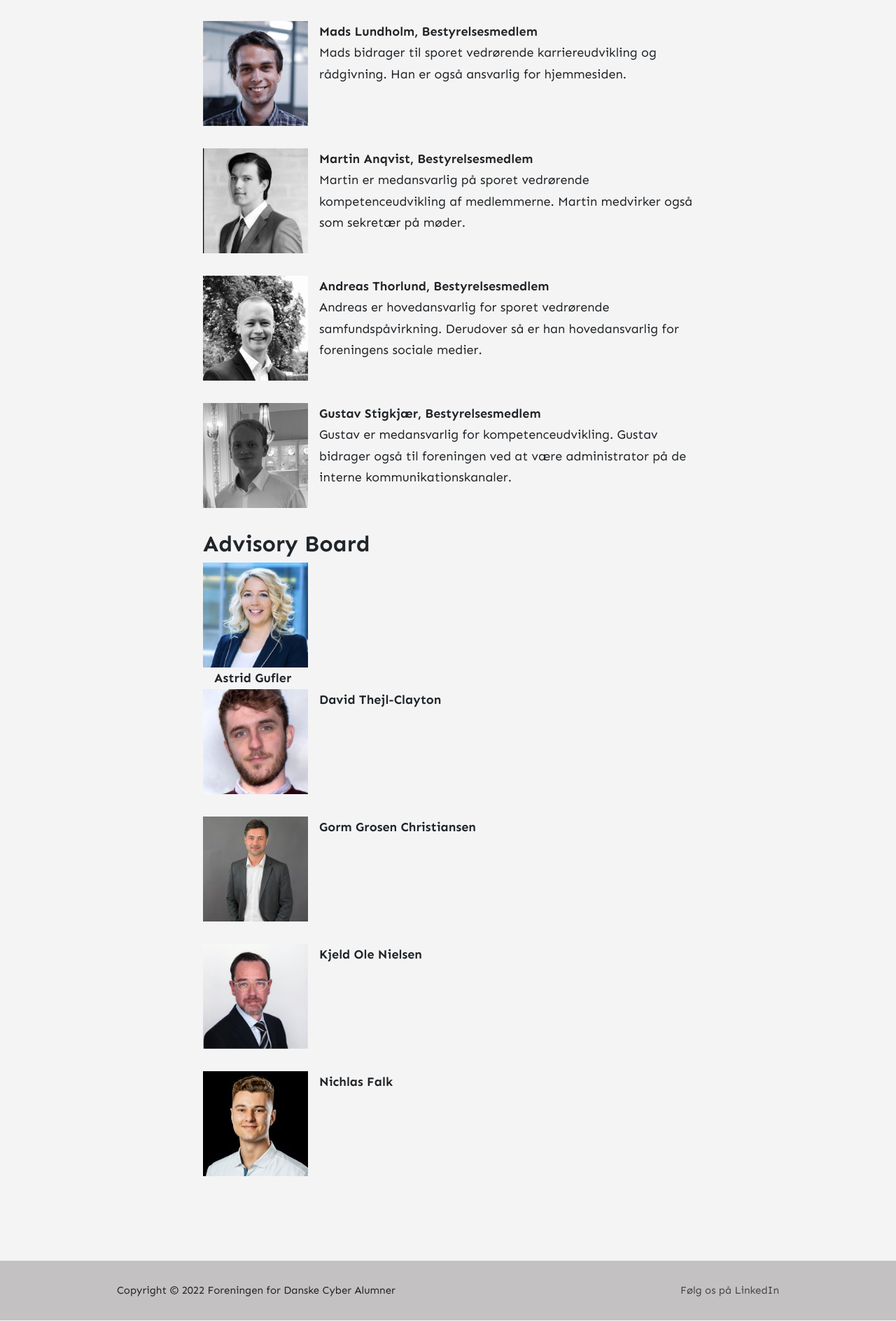
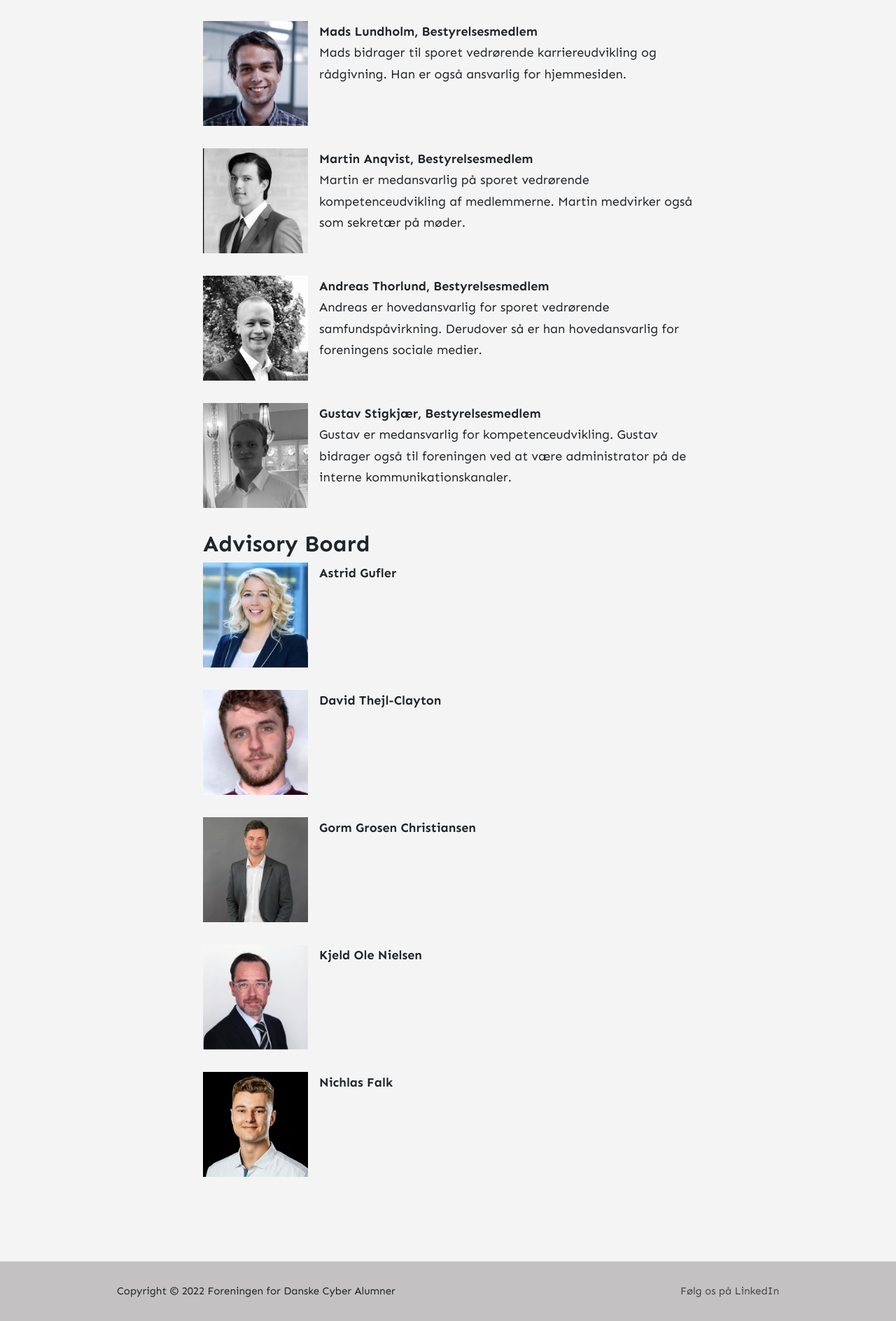
Before and after one commit to Guzzy711/blog-fdca, a Jekyll site: the page built from _pages/om-fdca.md, in a window 1280 px wide. Shown: the part 3282-5170 px from the top of the page at 70% size. Built offline with Jekyll 4.4.1, drawn with Linux system fonts in a browser that asks for light colours; nearby versions of some CDN libraries; comment, search, counter and statistics services are not loaded.

Commit message:
Fix some styling

```diff
--- a/_pages/om-fdca.md
+++ b/_pages/om-fdca.md
@@ -115,7 +115,7 @@ Dog vil det være muligt at tilmelde sig som støttemedlem. Kontakt kontakt@fdca
 
 ## Advisory Board
 
-<div class="flex mb-8 mt-2">
+<div style="display: flex; margin-top: 0.5rem; margin-bottom: 2rem;">
   <div style="min-width: 150px">
     <img src="/assets/images/people/astrid-gufler.jpg" style="width: 150px">
   </div>
```
